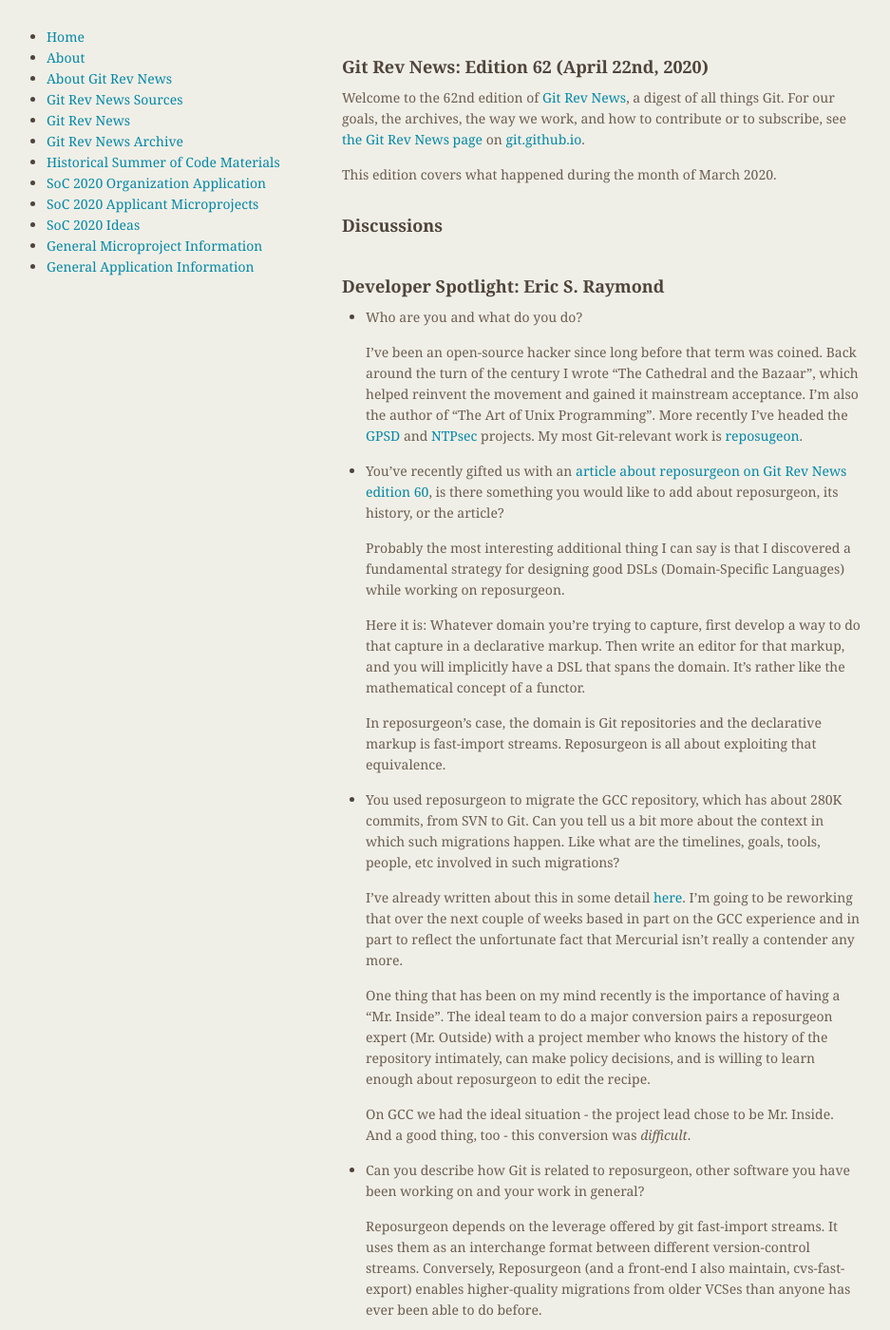
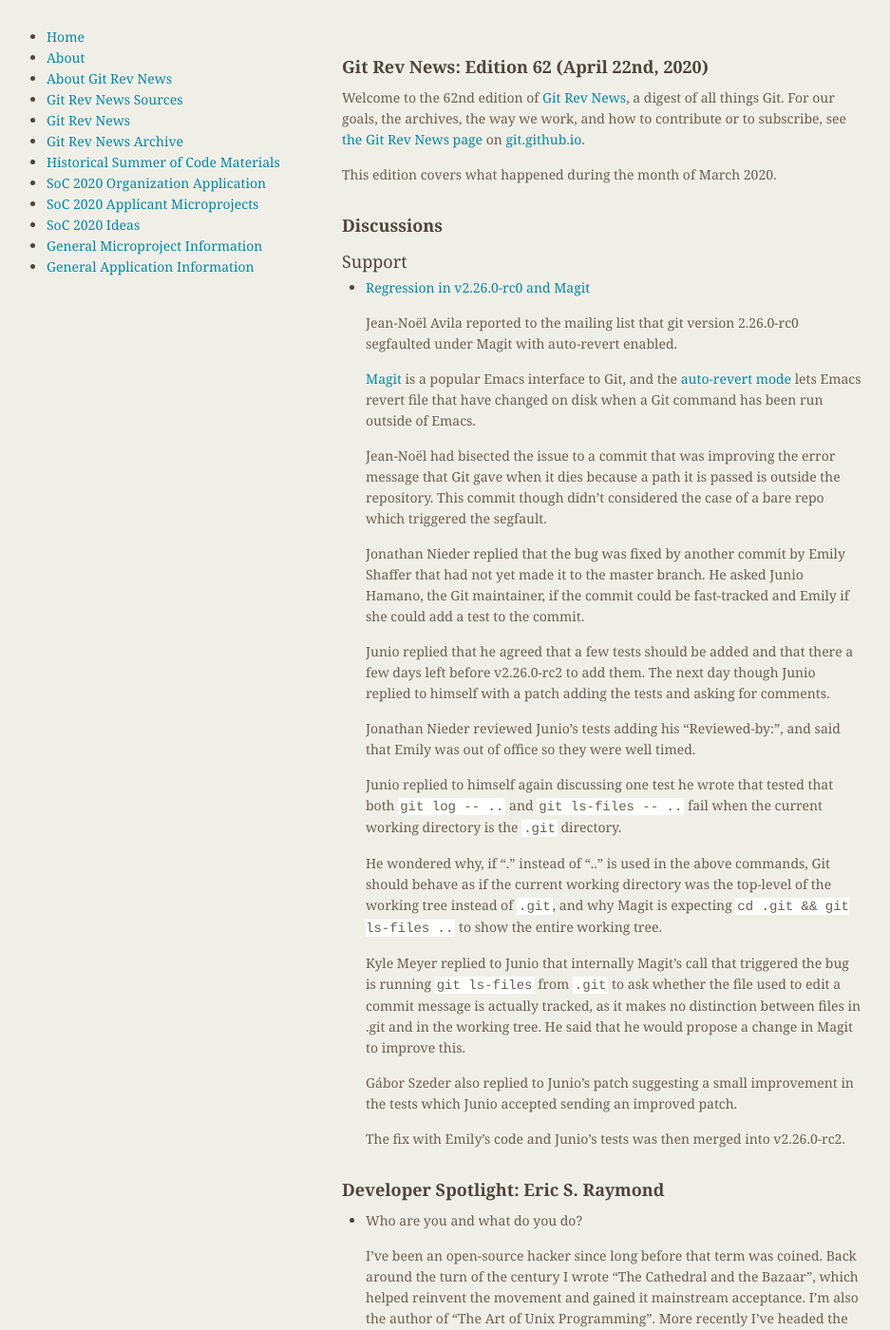
Before and after one commit to git/git.github.io, a Jekyll site: the page built from rev_news/drafts/edition-62.md, in a window 1280 px wide and 1400 px high. Shown: the whole window at 95% size, without its empty margins (174-1111 px from the left). Built offline with Jekyll 4.4.1, drawn with Linux system fonts in a browser that asks for light colours.

Commit message:
rn-62: add article about regression in Magit

```diff
--- a/rev_news/drafts/edition-62.md
+++ b/rev_news/drafts/edition-62.md
@@ -25,11 +25,62 @@
 ### Reviews
 -->
 
-<!---
 ### Support
--->
+
+* [Regression in v2.26.0-rc0 and Magit](https://lore.kernel.org/git/3091652.KAqcNXvZJ4@cayenne/)
+
+  Jean-Noël Avila reported to the mailing list that git version
+  2.26.0-rc0 segfaulted under Magit with auto-revert enabled.
+
+  [Magit](https://magit.vc/) is a popular Emacs interface to Git, and
+  the [auto-revert mode](https://magit.vc/manual/magit/Automatic-Reverting-of-File_002dVisiting-Buffers.html)
+  lets Emacs revert file that have changed on disk when a Git command
+  has been run outside of Emacs.
+
+  Jean-Noël had bisected the issue to a commit that was improving the
+  error message that Git gave when it dies because a path it is passed
+  is outside the repository. This commit though didn't considered the
+  case of a bare repo which triggered the segfault.
+
+  Jonathan Nieder replied that the bug was fixed by another commit by
+  Emily Shaffer that had not yet made it to the master branch. He
+  asked Junio Hamano, the Git maintainer, if the commit could be
+  fast-tracked and Emily if she could add a test to the commit.
+
+  Junio replied that he agreed that a few tests should be added and
+  that there a few days left before v2.26.0-rc2 to add them. The next
+  day though Junio replied to himself with a patch adding the tests
+  and asking for comments.
+
+  Jonathan Nieder reviewed Junio's tests adding his "Reviewed-by:",
+  and said that Emily was out of office so they were well timed.
+
+  Junio replied to himself again discussing one test he wrote that
+  tested that both `git log -- ..` and `git ls-files -- ..` fail when
+  the current working directory is the `.git` directory.
+
+  He wondered why, if "." instead of ".." is used in the above
+  commands, Git should behave as if the current working directory was
+  the top-level of the working tree instead of `.git`, and why Magit
+  is expecting `cd .git && git ls-files ..` to show the entire working
+  tree.
+
+  Kyle Meyer replied to Junio that internally Magit's call that
+  triggered the bug is running `git ls-files` from `.git` to ask
+  whether the file used to edit a commit message is actually tracked,
+  as it makes no distinction between files in .git and in the working
+  tree. He said that he would propose a change in Magit to improve
+  this.
+
+  Gábor Szeder also replied to Junio's patch suggesting a small
+  improvement in the tests which Junio accepted sending an improved
+  patch.
+
+  The fix with Emily's code and Junio's tests was then merged into
+  v2.26.0-rc2.
 
 ## Developer Spotlight: Eric S. Raymond
+
 * Who are you and what do you do?
 
   I've been an open-source hacker since long before that term was coined.
```
